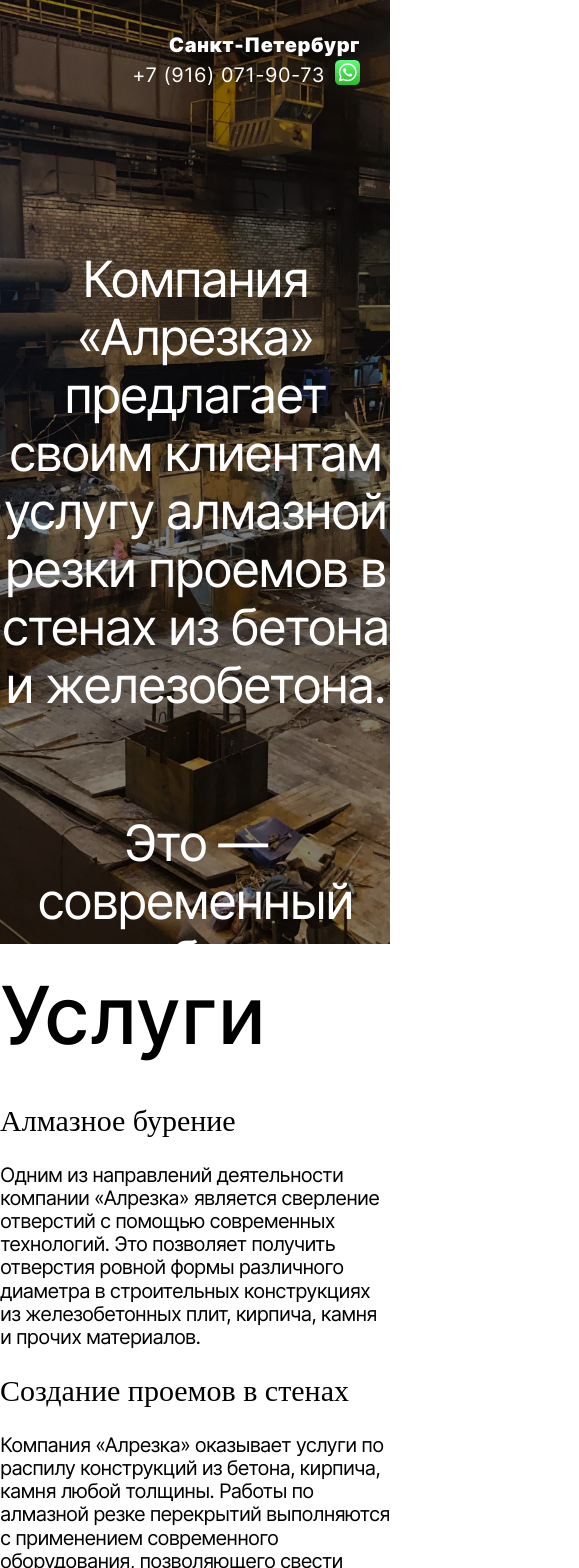
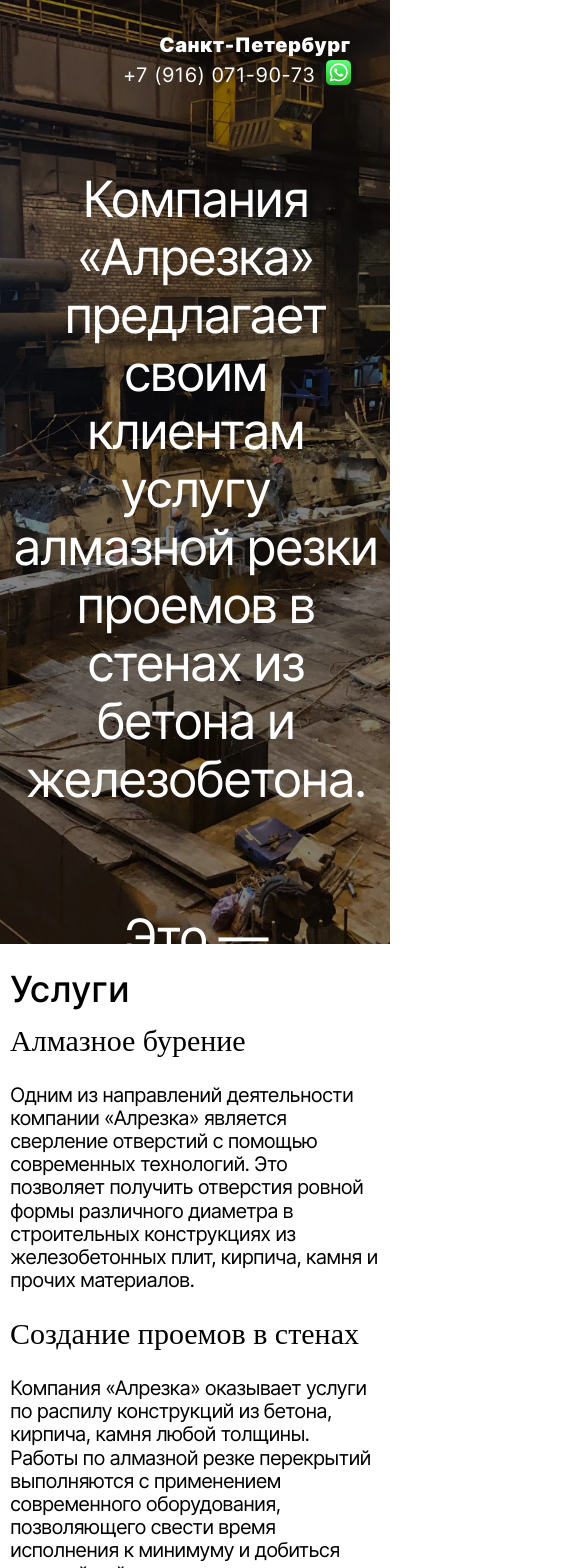
Before and after one commit to TizJourney/alrezka, a React (Create React App) app: page / in a window 390 px wide. Shown: the top 1568 px of the page, 579 px wide, since content can reach past the window. Built offline with nearby package versions, Linux system fonts and the light colour scheme.

Commit message:
адапивность для контактов и главной страницы

```diff
--- a/src/components/Contacts/Contacts.css
+++ b/src/components/Contacts/Contacts.css
@@ -43,7 +43,6 @@
     font-family: Inter, Helvetica, Arial, sans-serif;
     font-style: normal;
     font-weight: normal;
-    font-size: 20px;
     line-height: 1.16;
     letter-spacing: -0.04em;
     color: white;
@@ -55,3 +54,42 @@
     font-size: 26px;
     line-height: 1.16;
 }
+
+
+@media screen and (max-width: 1279px) {
+    .contacts {
+        margin-bottom: 50px;
+    }
+
+    .contacts__item {
+        font-size: 18px;
+    }
+
+    .contacts__list-item_title {
+        font-size: 18px;
+    }
+
+    .contacts__item_link {
+        font-size: 18px;
+    }
+
+
+}
+
+@media screen and (max-width: 767px) {
+    .contacts {
+        margin-bottom: 20px;
+    }
+
+    .contacts__item {
+        font-size: 14px;
+    }
+
+    .contacts__list-item_title {
+        font-size: 14px;
+    }
+
+    .contacts__list-item_link {
+        font-size: 14px;
+    }
+}
--- a/src/components/Main/Main.css
+++ b/src/components/Main/Main.css
@@ -82,3 +82,34 @@
   background-color: black;
   width: 200px;
 }
+
+@media screen and (max-width: 1279px) {
+  .main-page {
+    width: 100%;
+  }
+}
+
+@media screen and (max-width: 1279px) {
+  .main-page {
+    width: 100%;
+    padding-left: 100px;
+    padding-right: 100px;
+    grid-template-rows: 100px 1fr;
+  }
+
+  .main-content__title {
+    font-size: 60px;
+  }
+}
+
+  @media screen and (max-width: 767px) {
+    .main-page {
+      padding-left: 10px;
+      padding-right: 10px;
+      grid-template-rows: 70px 1fr;
+    }
+
+    .main-content__title {
+      font-size: 36px;
+    }
+}
```
